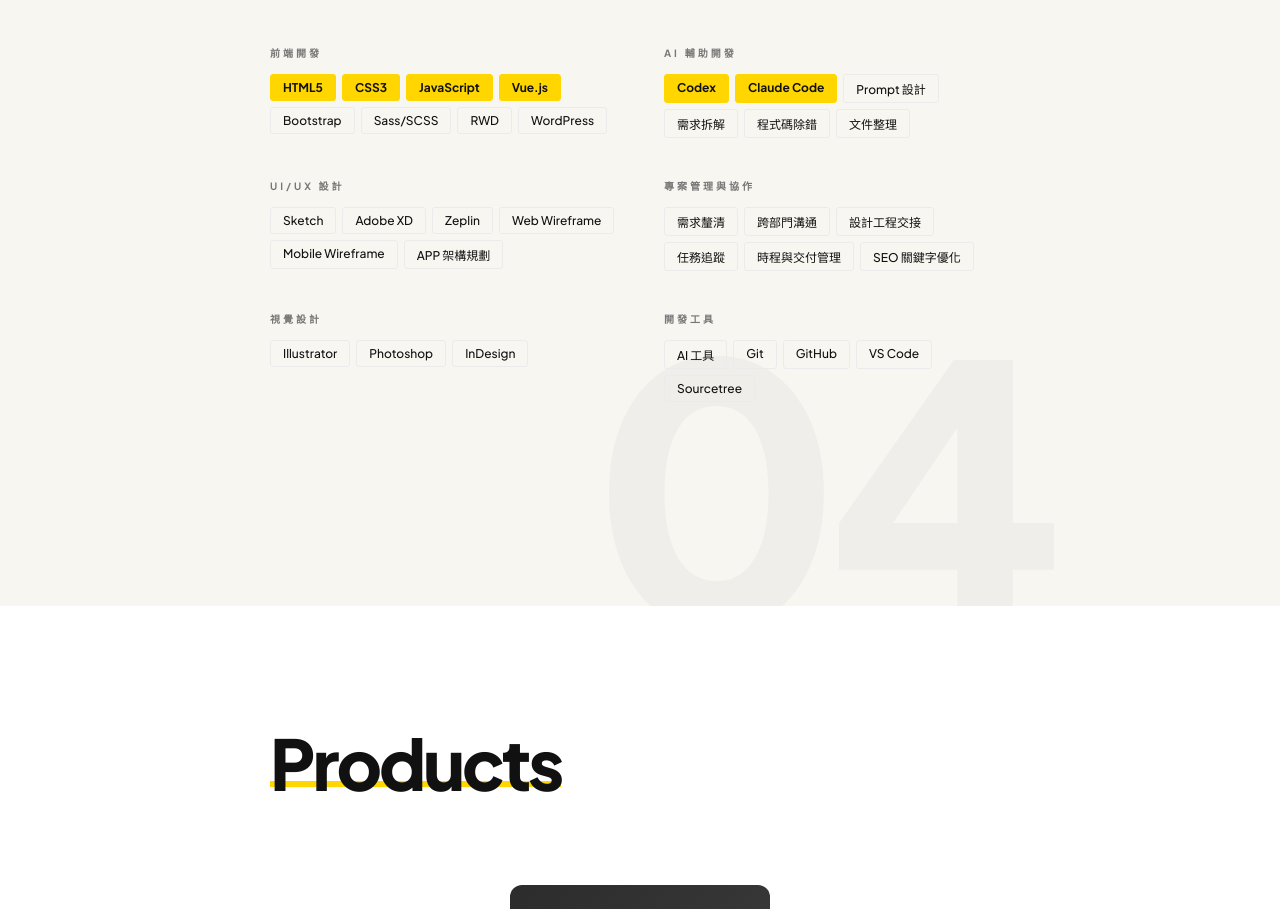
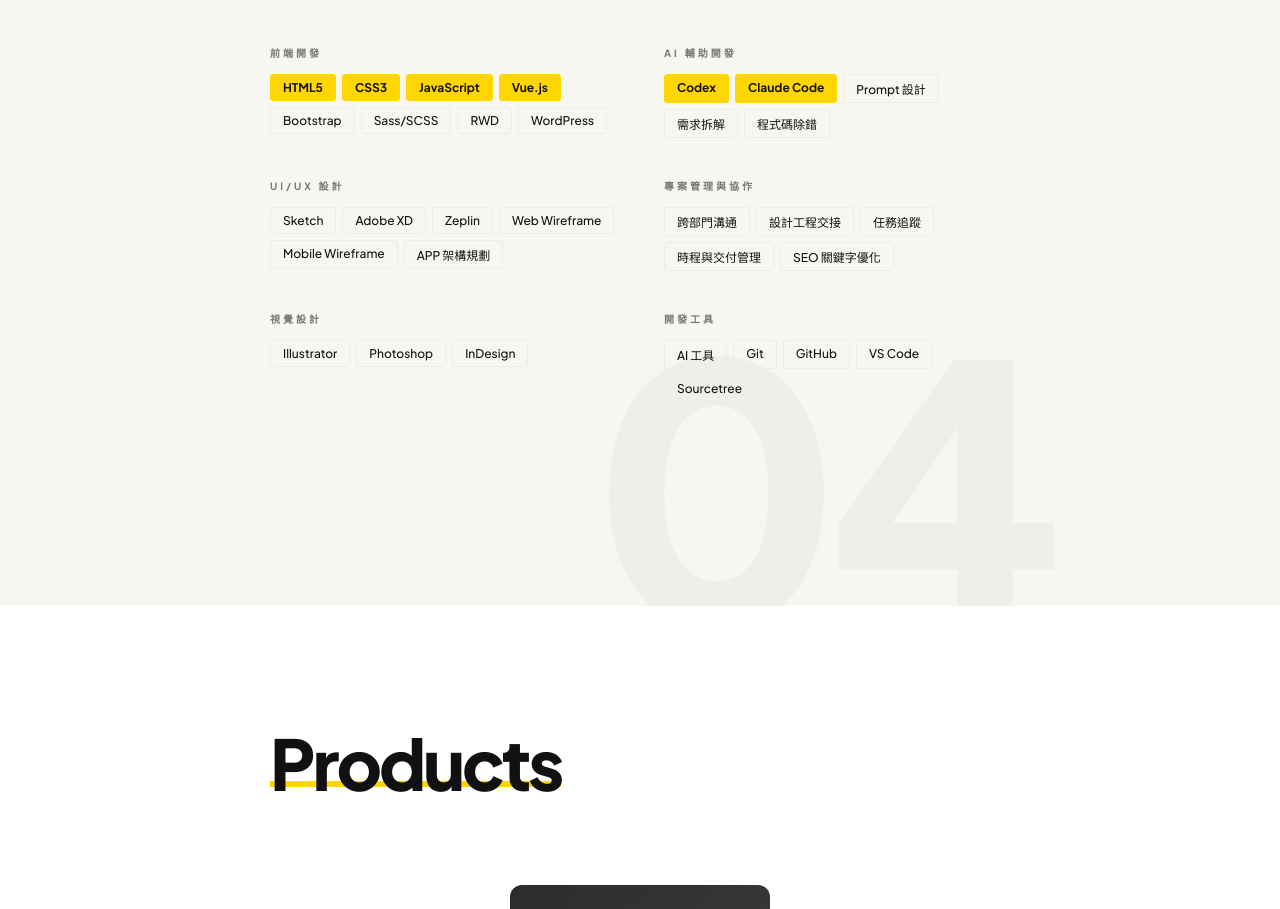
Before and after one commit to C9Jimmy/cc-prototypes, a plain HTML site: page index.html in a window 1280 px wide. Shown: the part 3208-4117 px from the top of the page. Drawn offline with Linux system fonts and the light colour scheme.

Commit message:
fix: remove 文件整理 and 需求釐清 chips from skills

```diff
--- a/index.html
+++ b/index.html
@@ -242,7 +242,6 @@
             <span class="chip">Prompt 設計</span>
             <span class="chip">需求拆解</span>
             <span class="chip">程式碼除錯</span>
-            <span class="chip">文件整理</span>
           </div>
         </div>
         <div>
@@ -259,7 +258,6 @@
         <div>
           <div class="sg-label">專案管理與協作</div>
           <div class="chips">
-            <span class="chip">需求釐清</span>
             <span class="chip">跨部門溝通</span>
             <span class="chip">設計工程交接</span>
             <span class="chip">任務追蹤</span>
```
